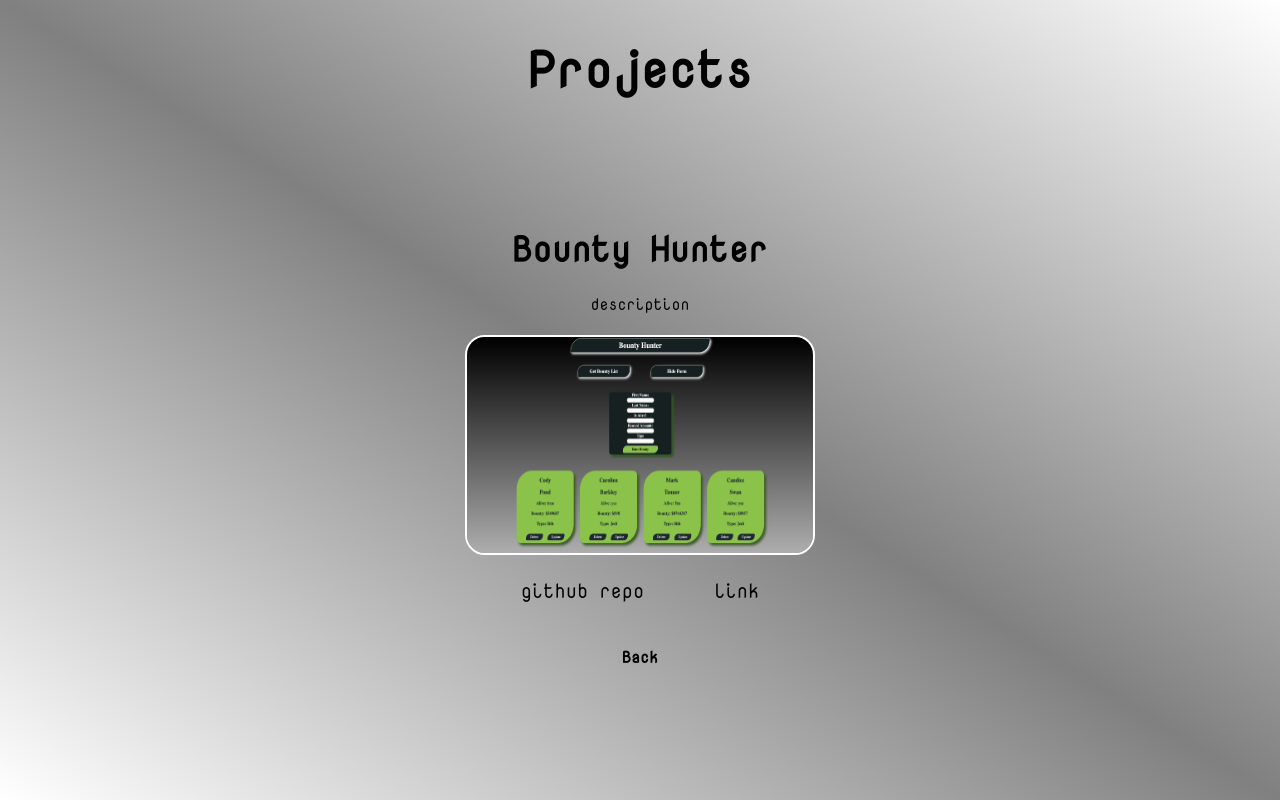
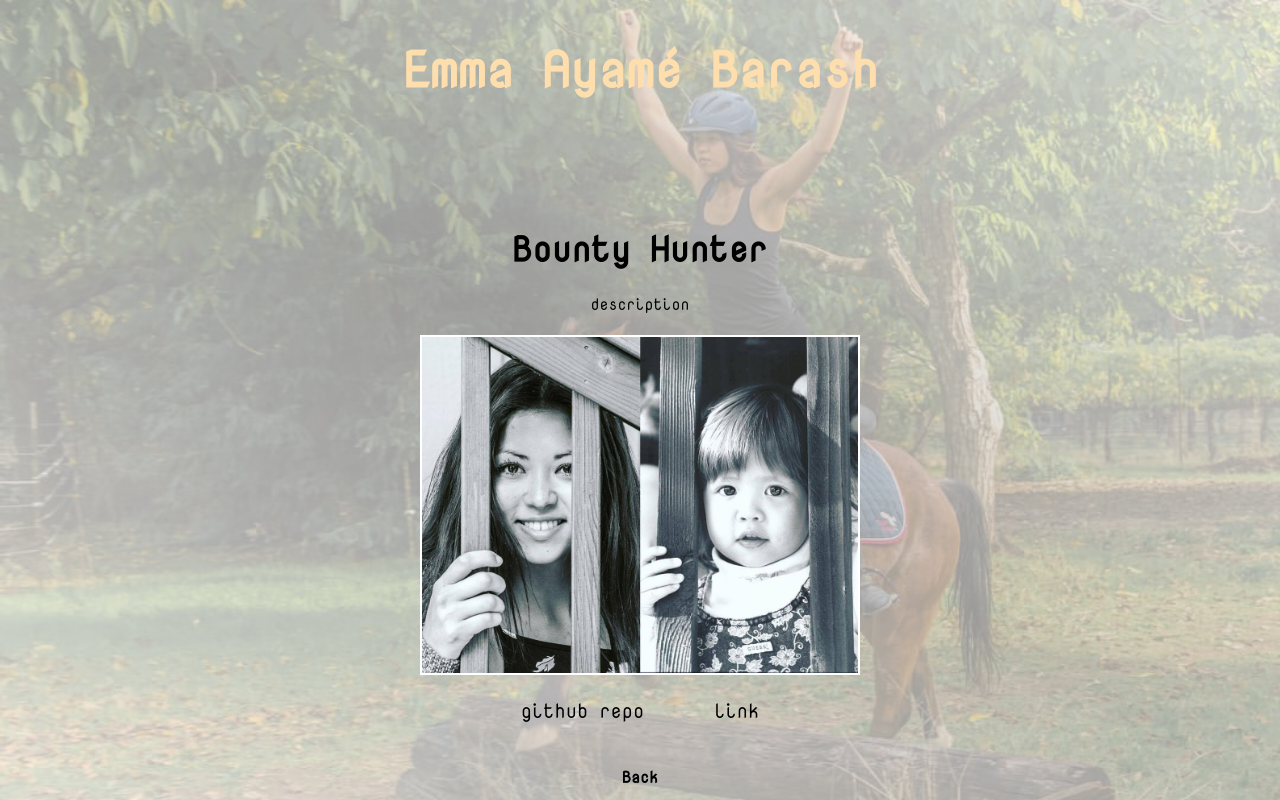
Before and after one commit to emma-barash/cube-portfolio, a plain HTML site: page aboutMe.html in a window 1280 px wide. Drawn offline with Linux system fonts and the light colour scheme.

Commit message:
adding an about page to the html

```diff
--- a/projects.html
+++ b/aboutMe.html
@@ -6,15 +6,15 @@
     <link rel="shortcut icon" href="https://img.icons8.com/cotton/64/000000/octahedron.png"/>
     <title>Emma Barash Projects</title>
     <meta name="viewport" content="width=device-width, initial-scale=1">
-    <link rel="stylesheet" type="text/css" media="screen" href="./styles/projects.css">
+    <link rel="stylesheet" type="text/css" media="screen" href="./styles/about.css">
 </head>
     <body>
         <div>
-            <h1>Projects</h1>
+            <h1>Emma Ayamé Barash</h1>
             <div class="imgContainer">
                 <h3>Bounty Hunter</h3>
                 <p>description</p>
-                <img src="./images/BountyHunter.png" alt="Bounty Hunter Screenshot" />
+                <img src="./images/ages.jpg" alt="Bounty Hunter Screenshot" />
             </div>
             <div>
                 <button class="gbutton">github repo</button>
--- a/styles/projects.css
+++ b/styles/about.css
@@ -8,15 +8,16 @@
 }
 
 html{
-    background-image: linear-gradient(to top right, white, gray, white);
+    background-image: linear-gradient(to top right, rgb(255, 255, 255, 0.75),rgb(204, 204, 204, 0.75), rgb(255, 255, 255, 0.75)), url('../images/horseJump.jpg');
     height: 100vh;
+    background-size: cover;
 }
 
 img{
-    width: 350px;
-    height: 220px;
+    width: 440px;
+    height: 340px;
     margin: auto;
-    border-radius: 20px;
+    display: inline-block;
     padding: 0;
     border: 2px solid #FFFFFF;
 }
@@ -44,6 +45,7 @@ a{
 h1{
     font-family: Nova;
     font-size: 50px;
+    color: navajowhite;
 }
 
 div{
```
Also changed, not shown: index.html (+1 -1 lines).
